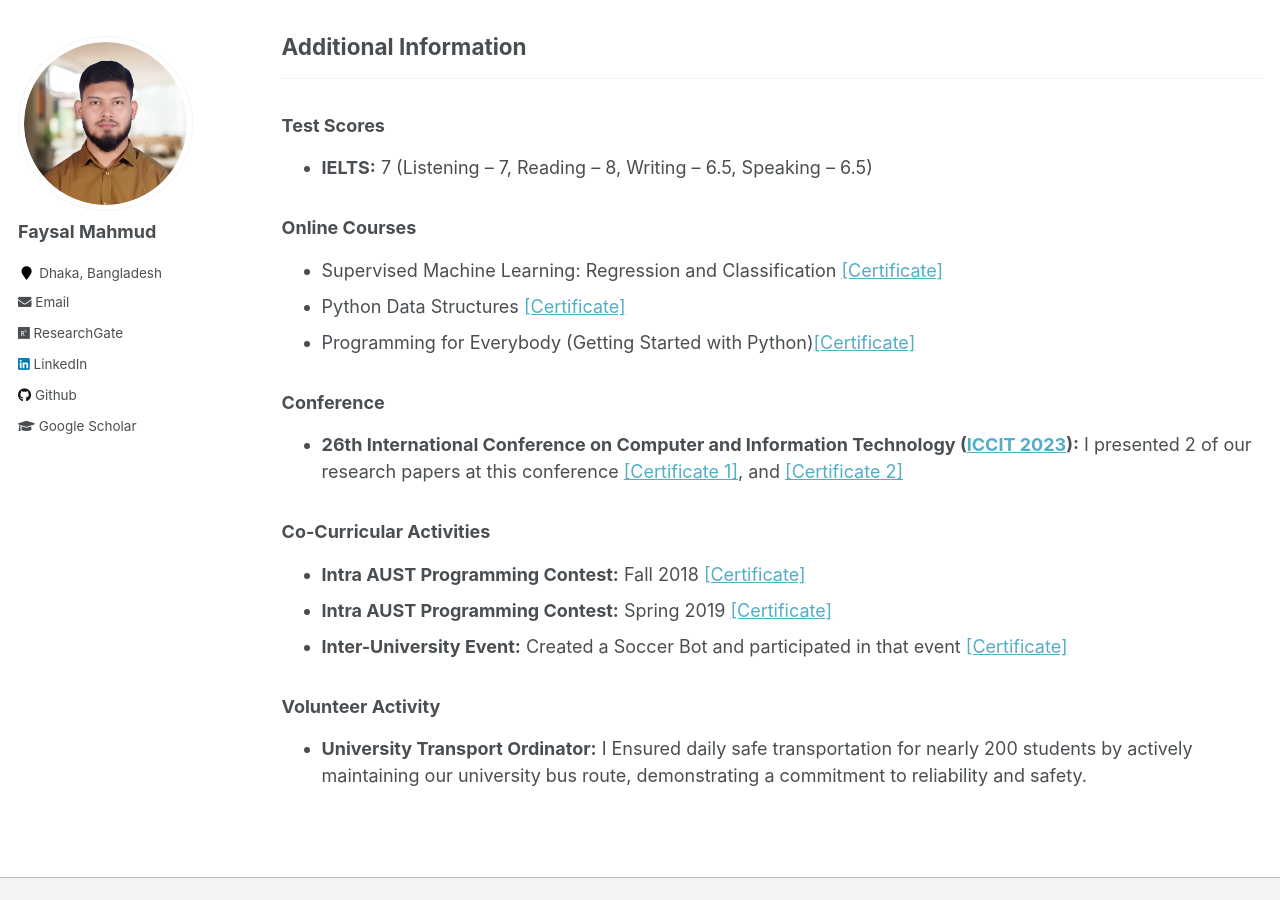
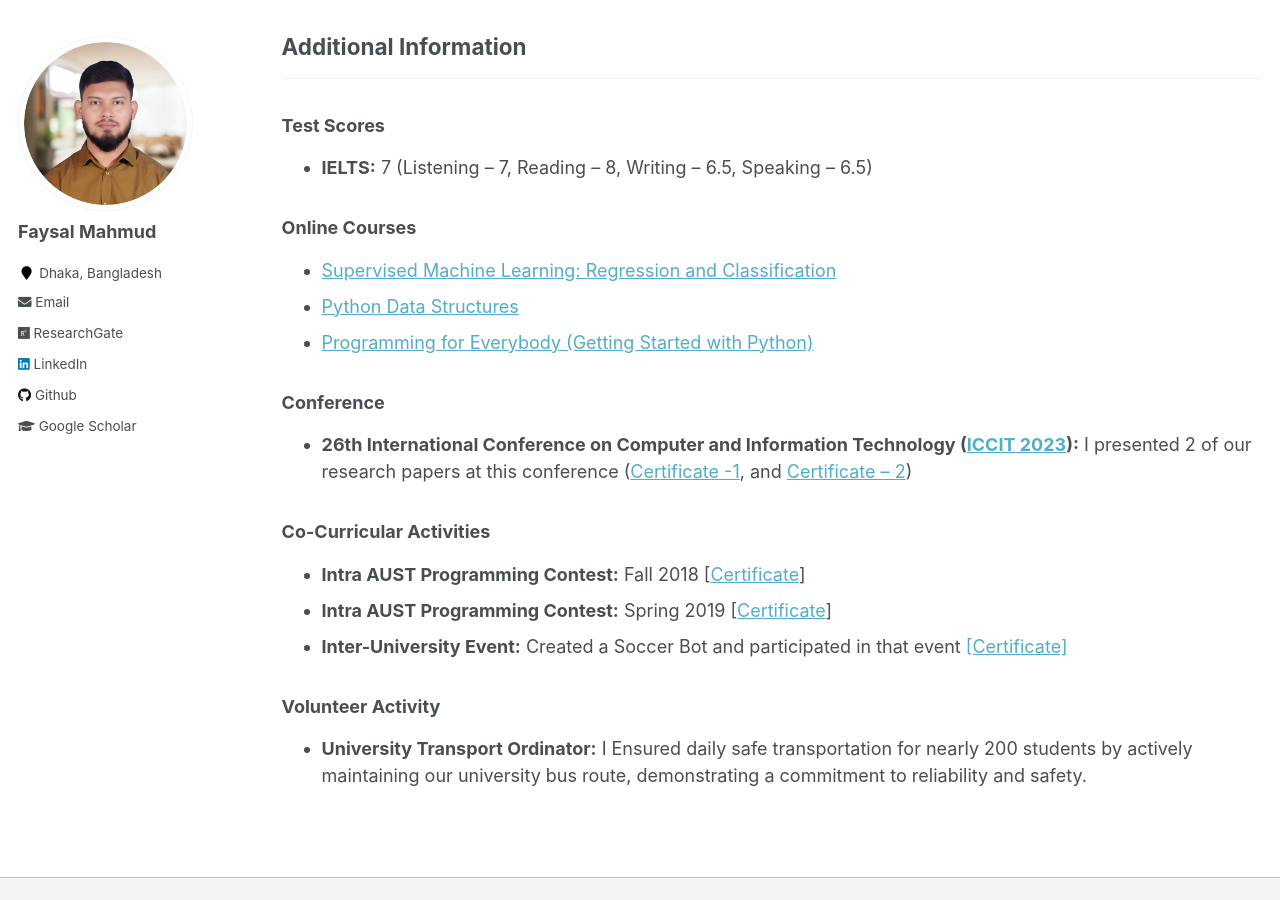
Before and after one commit to Faysal-MD/Faysal-MD.github.io, a Jekyll site: the page built from _pages/cv.md, in a window 1280 px wide and 900 px high, scrolled down 1275 px. Built offline with Jekyll 4.4.1, drawn with Linux system fonts in a browser that asks for light colours.

Commit message:
info updated

```diff
--- a/_pages/cv.md
+++ b/_pages/cv.md
@@ -38,11 +38,9 @@ redirect_from:
 
 ### Conference Proceedings
 
-
 - **F. Mahmud**, M. M. Mahfiz, M. Z. I. Kabir and Y. Abdullah, **"An Interpretable Deep Learning Approach for Skin Cancer Categorization,"** 2023 26th International Conference on Computer and Information Technology (ICCIT), Cox's Bazar, Bangladesh, 2023, pp. 1-6, doi: [10.1109/ICCIT60459.2023.10508527](https://ieeexplore.ieee.org/document/10508527).
 
 - **F. Mahmud**, Y. Abdullah, M. Islam and T. Aziz, **"Unmasking Deepfake Faces from Videos Using An Explainable Cost-Sensitive Deep Learning Approach,"** 2023 26th International Conference on Computer and Information Technology (ICCIT), Cox's Bazar, Bangladesh, 2023, pp. 1-6, doi: [10.1109/ICCIT60459.2023.10441026](https://ieeexplore.ieee.org/document/10441026).
-
 
 ## Skills
 
@@ -63,19 +61,19 @@ redirect_from:
 
 ### Online Courses
 
-- Supervised Machine Learning: Regression and Classification <a href="../files/ExtraCurrucularCertificate/SupervisedML.pdf">[Certificate]</a>
-- Python Data Structures <a href="../files/ExtraCurrucularCertificate/PythonDS.pdf">[Certificate]</a>
-- Programming for Everybody (Getting Started with Python)<a href="../files/ExtraCurrucularCertificate/Python.pdf">[Certificate]</a>
+- [Supervised Machine Learning: Regression and Classification](https://drive.google.com/file/d/1592gKiGx4RBaX-qVjGoCqRWMzt_gBZEq/view?usp=sharing)
+- [Python Data Structures](https://drive.google.com/file/d/1KK7788_l5jodmWVohyH_nF9d33bWryMd/view?usp=sharing)
+- [Programming for Everybody (Getting Started with Python)](https://drive.google.com/file/d/1EUhS_ZHgxutxNrUfLF-Y7Sa8Q68xavXY/view?usp=sharing)
 
 ### Conference
 
-- **26th International Conference on Computer and Information Technology ([ICCIT 2023](https://iccit.org.bd/2023/)):** I presented 2 of our research papers at this conference <a href="../files/ExtraCurrucularCertificate/PID-135.pdf">[Certificate 1]</a>, and <a href="../files/ExtraCurrucularCertificate/PID-697.pdf">[Certificate 2]</a>
+- **26th International Conference on Computer and Information Technology ([ICCIT 2023](https://iccit.org.bd/2023/)):** I presented 2 of our research papers at this conference ([Certificate -1](https://drive.google.com/file/d/1xW9Fgn-PXslJlvNPdDQyWUnYKKWskfu-/view), and [Certificate – 2](https://drive.google.com/file/d/1PQpYRBYVQb_31tsyCktVvuGsxDwl-tBG/view))
 
 ### Co-Curricular Activities
 
-- **Intra AUST Programming Contest:** Fall 2018 <a href="../files/ExtraCurrucularCertificate/IAPC-2018.pdf">[Certificate]</a>
-- **Intra AUST Programming Contest:** Spring 2019 <a href="../files/ExtraCurrucularCertificate/IAPC-2019.pdf">[Certificate]</a>
-- **Inter-University Event:** Created a Soccer Bot and participated in that event <a href="../files/ExtraCurrucularCertificate/SoccerBot.pdf">[Certificate]</a>
+- **Intra AUST Programming Contest:** Fall 2018 [[Certificate](https://drive.google.com/file/d/1IjfGQLQ2qvr8J9xvyD5PFz8qxoeynow9/view)]
+- **Intra AUST Programming Contest:** Spring 2019 [[Certificate](https://drive.google.com/file/d/1cgZ9grZtdyfVkGXuJCyJO_91rH7bseVS/view)]
+- **Inter-University Event:** Created a Soccer Bot and participated in that event [[Certificate]](https://drive.google.com/file/d/11-42c21UQQ8eurUBBX4N6l47OjlrkFna/view)
 
 ### Volunteer Activity
 
```
Also changed, not shown: 8 other files.
